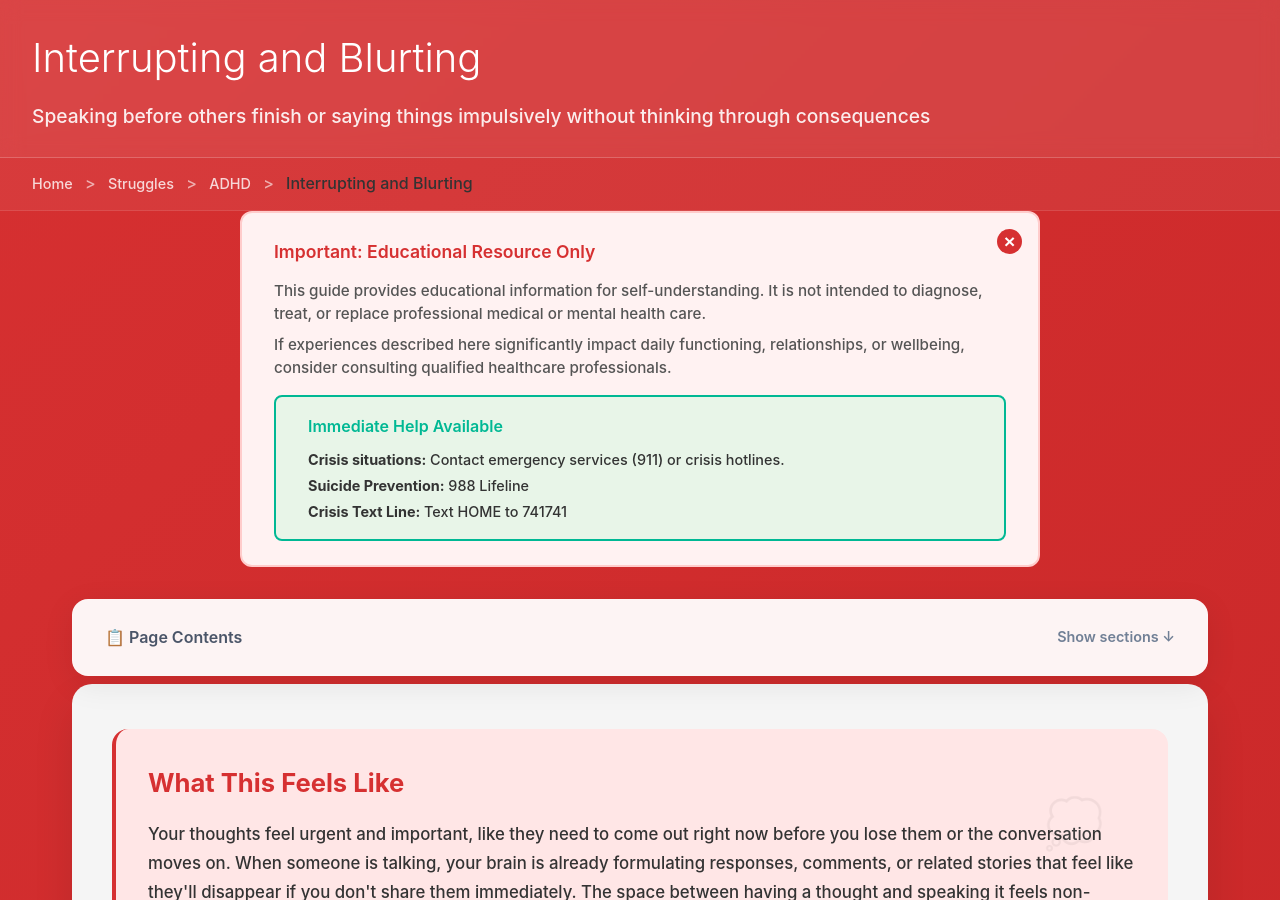
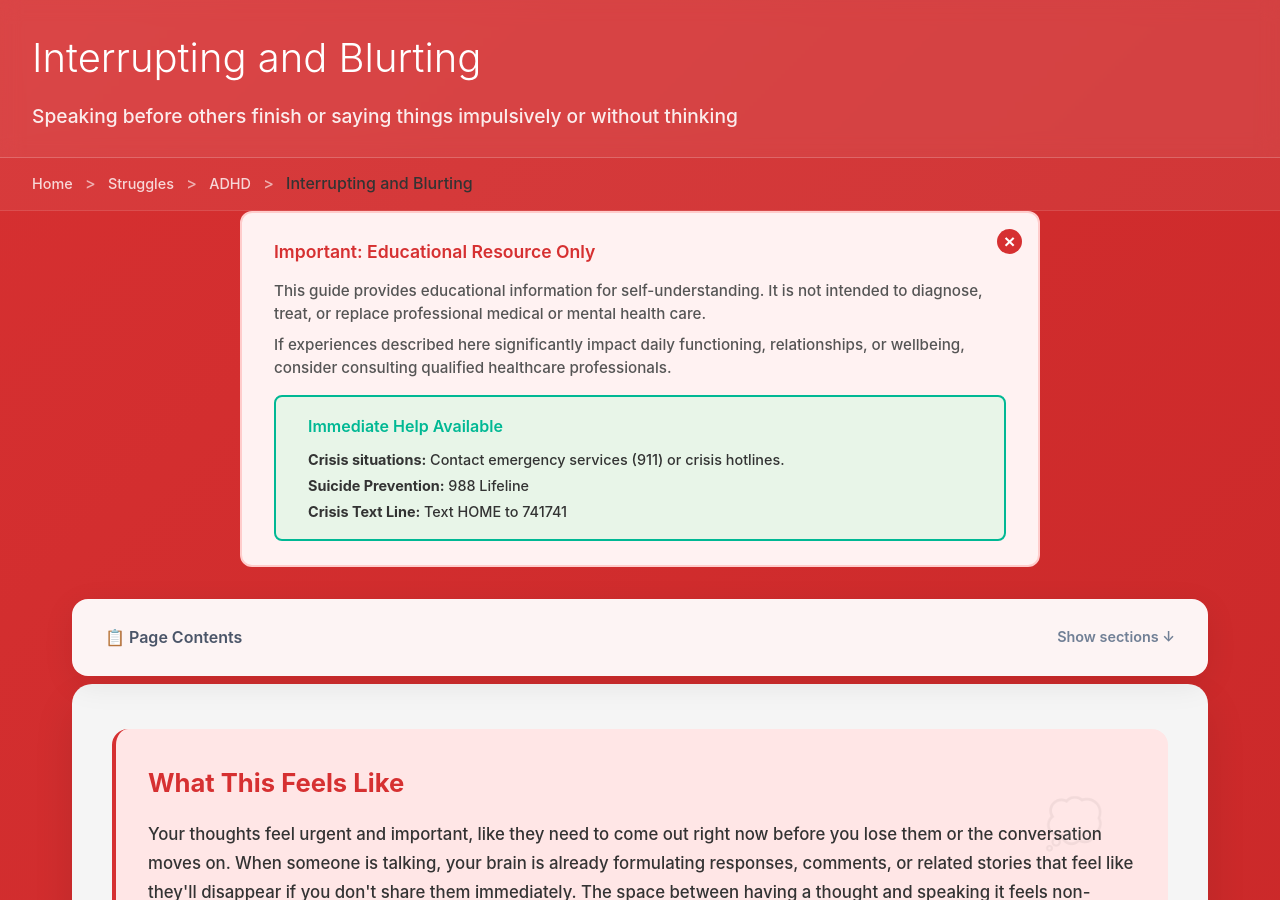
Before and after one commit to neurodivergent-survival-guide/neurodivergent-survival-guide, a Jekyll site: the page built from struggles/interrupting-and-blurting.html, in a window 1280 px wide and 900 px high. Built offline with Jekyll 4.4.1, drawn with Linux system fonts in a browser that asks for light colours.

Commit message:
Update interrupting-and-blurting.html

```diff
--- a/struggles/interrupting-and-blurting.html
+++ b/struggles/interrupting-and-blurting.html
@@ -1,7 +1,7 @@
 ---
 layout: struggle
 title: "Interrupting and Blurting"
-subtitle: "Speaking before others finish or saying things impulsively without thinking through consequences"
+subtitle: "Speaking before others finish or saying things impulsively or without thinking"
 description: "Managing the urge to interrupt conversations and blurt out thoughts. Understanding ADHD impulse control and communication strategies."
 slug: interrupting-and-blurting
 condition: adhd
```
